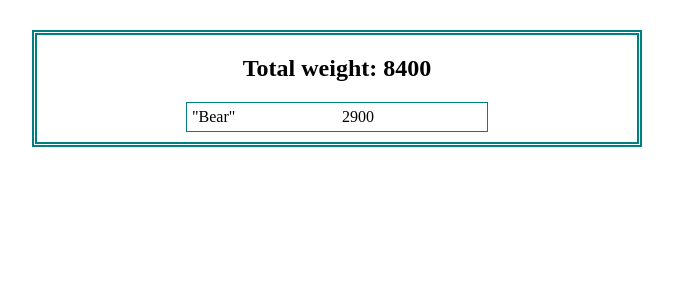
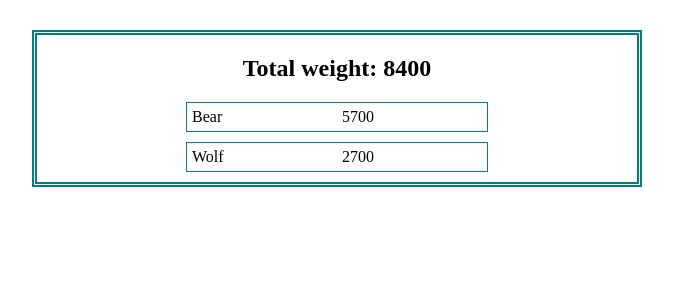
Before and after one commit to Ivan583/Shaitan-arba, a React (Create React App) app: page / in a window 1280 px wide. Shown: the top 300 px of the page, without its empty margins (303-976 px from the left). Built offline with nearby package versions, Linux system fonts and the light colour scheme.

Commit message:
Передача данных в компонент рейса

```diff
--- a/src/components/FlightItem.jsx
+++ b/src/components/FlightItem.jsx
@@ -1,17 +1,17 @@
 import React from 'react';
 
-const FlightItem = () => {
+const FlightItem = ({flight}) => {
 
 
     return (
         <div className='weighting'>
 
         <div className='column'>
-           <span>"Bear"</span>
+           <span> {flight.driver} </span>
         </div>
 
         <div className='column'>
-           <span>2900</span>
+           <span> {flight.weight } </span>
         </div>
 
       </div>
--- a/src/components/FlightList.jsx
+++ b/src/components/FlightList.jsx
@@ -6,7 +6,10 @@ const FlightList = ({group, total}) => {
     return (
         <div>
             <h2>Total weight: {total}</h2>
-            <FlightItem />
+            {group.map(flight =>
+                <FlightItem
+                 flight={flight}
+                 key={flight.driver}/>)}
         </div>
     );
 };
```
